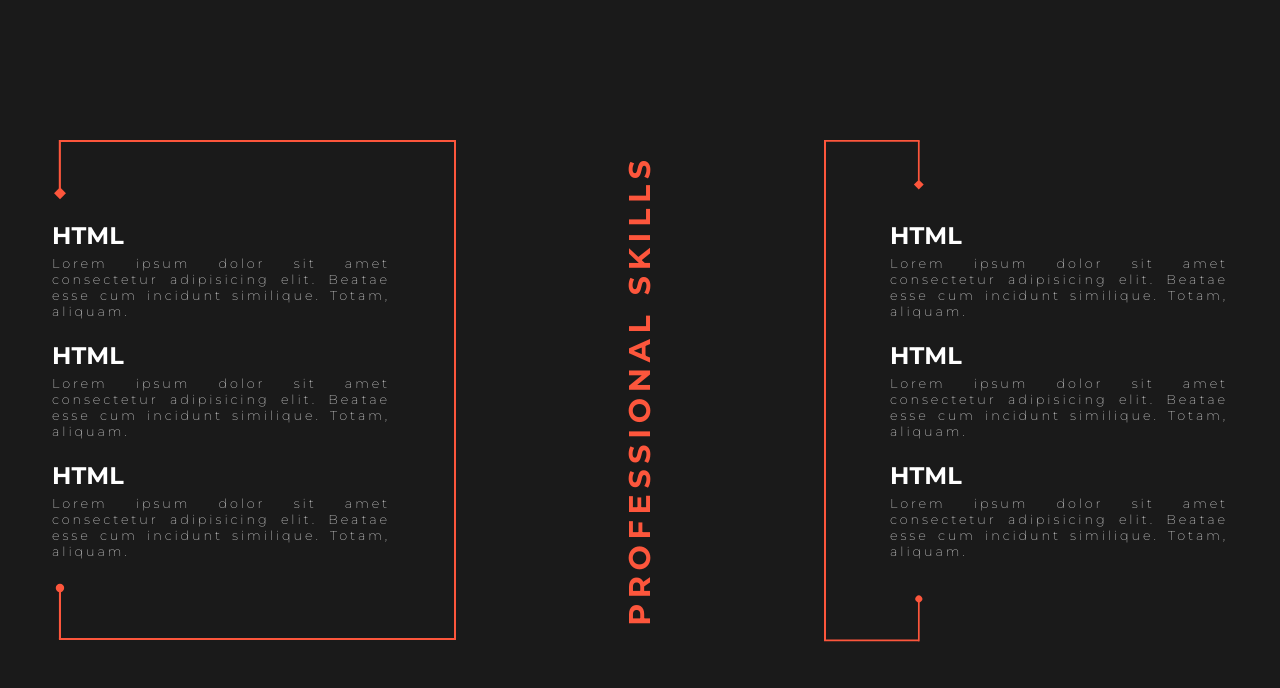
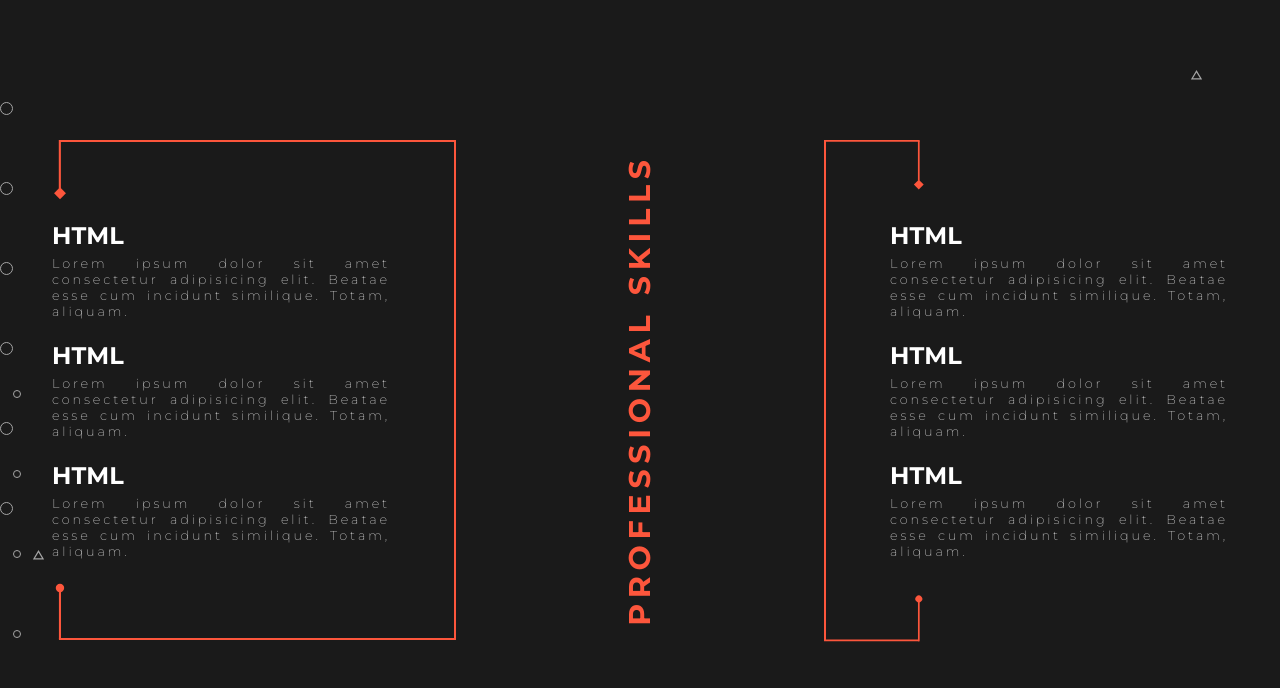
Before and after one commit to pravesh-dev/Portfolio, a React (Vite) app: page / in a window 1280 px wide. Shown: the part 1610-2298 px from the top of the page. Built offline with nearby package versions, Linux system fonts and the light colour scheme.

Commit message:
added skills decoration component

```diff
--- a/src/Components/AboutDecoration.jsx
+++ b/src/Components/AboutDecoration.jsx
@@ -1,8 +1,8 @@
 import React from "react";
 import triangle from "../assets/images/icon/triangle.svg";
-import aboutLongCurve from '../assets/images/About/aboutLongCurve.svg'
-import aboutLongCurve2 from '../assets/images/About/aboutLongCurve2.svg'
-import aboutShortCurve from '../assets/images/About/aboutShortCurve.svg'
+import aboutLongCurve from "../assets/images/About/aboutLongCurve.svg";
+import aboutLongCurve2 from "../assets/images/About/aboutLongCurve2.svg";
+import aboutShortCurve from "../assets/images/About/aboutShortCurve.svg";
 
 function AboutDecoration() {
   return (
@@ -38,9 +38,22 @@ function AboutDecoration() {
         alt="Triangle"
       />
 
-      <img src={aboutLongCurve} className="w-full absolute left-0 top-0 sm:hidden" alt="" />
-      <img src={aboutLongCurve2} className="w-full absolute left-0 top-10 hidden sm:block lg:-top-24 xl:rotate-6" alt="" />
-      <img src={aboutShortCurve} className="absolute bottom-0 right-0 lg:bottom-10 xl:w-36" alt="" />
+      {/* curves */}
+      <img
+        src={aboutLongCurve}
+        className="w-full absolute left-0 top-0 sm:hidden"
+        alt=""
+      />
+      <img
+        src={aboutLongCurve2}
+        className="w-full absolute left-0 top-10 hidden sm:block lg:-top-24 xl:rotate-6"
+        alt=""
+      />
+      <img
+        src={aboutShortCurve}
+        className="absolute bottom-0 right-0 lg:bottom-10 xl:w-36"
+        alt=""
+      />
     </div>
   );
 }
--- a/src/Components/Skills.jsx
+++ b/src/Components/Skills.jsx
@@ -1,4 +1,6 @@
 import React from "react";
+import SkillsDecoration from "./SkillsDecoration";
+
 import mouse from "../assets/images/icon/scrollMouse.svg";
 import lineLeftTop from '../assets/images/Skills/lineLeftTop.svg'
 import lineLeftTopBig from '../assets/images/Skills/lineLeftTopBig.svg'
@@ -9,10 +11,12 @@ import lineRightTopBig from '../assets/images/Skills/lineRightTopBig.svg'
 import lineRightBottom from '../assets/images/Skills/lineRightBottom.svg'
 import lineRightBottomBig from '../assets/images/Skills/lineRightBottomBig.svg'
 
+import shortCurve from '../assets/images/Skills/shortCurve.svg'
+
 function Skills() {
   return (
     <div className="relative">
-      {/* here will import decoration */}
+      <SkillsDecoration/>
 
       <div className="w-full h-screen relative flex justify-between items-center mx-auto sm:w-[35rem] lg:w-[60rem] xl:w-[75rem]">
         <div className="w-36 flex flex-col gap-5 px-3 py-14 relative border-r-2 border-primary lg:w-[26rem] lg:py-20 lg:border-r-[2.3px] lg:pr-16">
--- /dev/null
+++ b/src/Components/SkillsDecoration.jsx
@@ -0,0 +1,44 @@
+import React from "react";
+import triangle from "../assets/images/icon/triangle.svg";
+import shortCurve from "../assets/images/Skills/shortCurve.svg";
+
+function SkillsDecoration() {
+  return (
+    <div className="w-full h-full absolute overflow-hidden">
+      {/* Small Circles */}
+      <span className="circle w-[0.3rem] h-[0.3rem] border border-[#A5A5A5] rounded-full absolute top-[50%] left-[1%] lg:w-[0.5rem] lg:h-[0.5rem]"></span>
+      <span className="circle w-[0.3rem] h-[0.3rem] border border-[#A5A5A5] rounded-full absolute top-[60%] left-[1%] lg:w-[0.5rem] lg:h-[0.5rem]"></span>
+      <span className="circle w-[0.3rem] h-[0.3rem] border border-[#A5A5A5] rounded-full absolute top-[70%] left-[1%] lg:w-[0.5rem] lg:h-[0.5rem]"></span>
+      <span className="circle w-[0.3rem] h-[0.3rem] border border-[#A5A5A5] rounded-full absolute top-[80%] left-[1%] lg:w-[0.5rem] lg:h-[0.5rem]"></span>
+
+      {/* Large Circles */}
+      <span className="circle w-[0.6rem] h-[0.6rem] border border-[#A5A5A5] rounded-full absolute top-[14%] left-[0%] lg:w-[0.8rem] lg:h-[0.8rem]"></span>
+      <span className="circle w-[0.6rem] h-[0.6rem] border border-[#A5A5A5] rounded-full absolute top-[24%] left-[0%] lg:w-[0.8rem] lg:h-[0.8rem]"></span>
+      <span className="circle w-[0.6rem] h-[0.6rem] border border-[#A5A5A5] rounded-full absolute top-[34%] left-[0%] lg:w-[0.8rem] lg:h-[0.8rem]"></span>
+      <span className="circle w-[0.6rem] h-[0.6rem] border border-[#A5A5A5] rounded-full absolute top-[44%] left-[0%] lg:w-[0.8rem] lg:h-[0.8rem]"></span>
+      <span className="circle w-[0.6rem] h-[0.6rem] border border-[#A5A5A5] rounded-full absolute top-[54%] left-[0%] lg:w-[0.8rem] lg:h-[0.8rem]"></span>
+      <span className="circle w-[0.6rem] h-[0.6rem] border border-[#A5A5A5] rounded-full absolute top-[64%] left-[0%] lg:w-[0.8rem] lg:h-[0.8rem]"></span>
+
+      {/* Triangles */}
+      <img
+        src={triangle}
+        className="w-[0.6rem] absolute top-[4%] left-[44%] -rotate-[30deg] sm:top-[10%] lg:left-[93%] lg:rotate-0 lg:w-[0.8rem]"
+        alt="Triangle"
+      />
+      <img
+        src={triangle}
+        className="w-[0.6rem] absolute top-[92%] left-[1.5%] -rotate-[30deg] sm:top-[83%] sm:left-[8%] lg:rotate-0 lg:w-[0.8rem] lg:left-[2.5%] lg:top-[70%]"
+        alt="Triangle"
+      />
+
+      {/* curves */}
+      <img
+        src={shortCurve}
+        className="w-full absolute left-0 top-0 sm:hidden"
+        alt=""
+      />
+    </div>
+  );
+}
+
+export default SkillsDecoration;
```
Also changed, not shown: src/assets/images/Skills/shortCurve.svg (added).
